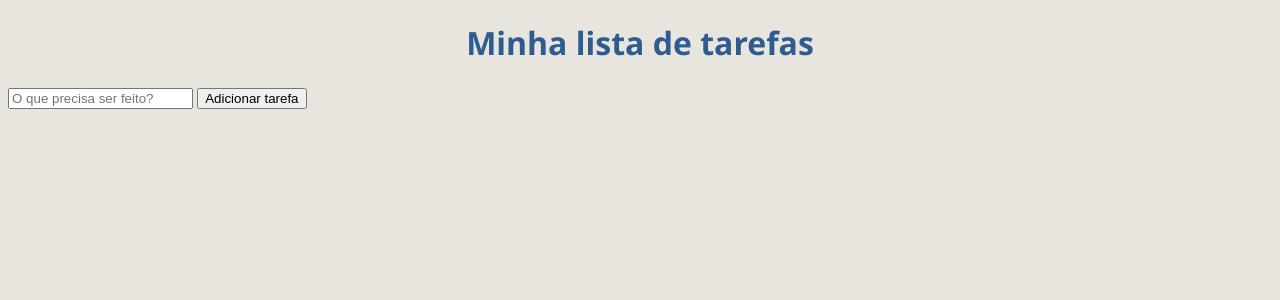
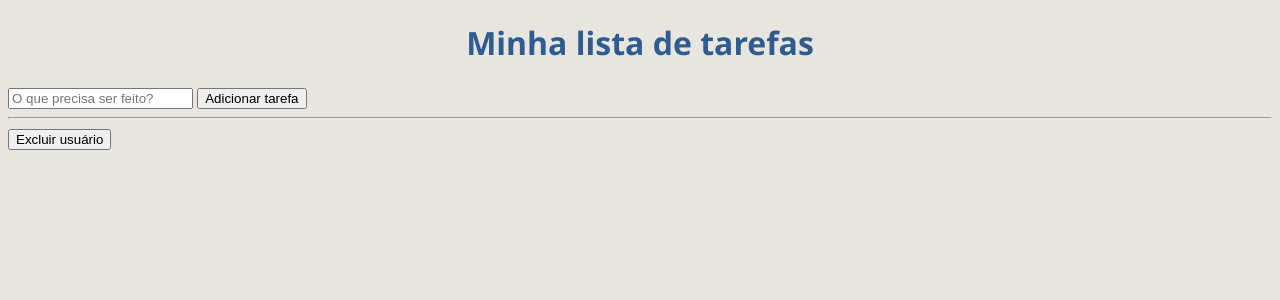
Before and after one commit to giov8/lista-de-tarefas, a Flask app: page /lista in a window 1280 px wide. Shown: the top 300 px of the page. Run offline with Flask 3, Linux system fonts and the light colour scheme; a user stored in the database is signed in; data comes from the database, SQL or seed files in the repository; both versions use the stored data as it was after the commit.

Commit message:
marcar tarefa, excluir tarefa, excluir usuario

```diff
--- a/app.py
+++ b/app.py
@@ -52,6 +52,33 @@ def criar_tarefa():
     else:
         return "Ocorreu um erro ao cadastrar a tarefa"
 
+@app.route('/tarefas/atualizar/<int:id>', methods=["GET"])
+def marcar_tarefa_como_feita(id):
+
+    if database.marcar_tarefa_como_feita(id):
+        return redirect(url_for('lista'))
+    else:
+        return "Ocorreu um erro ao marcar a tarefa como feita"
+
+
+@app.route('/tarefas/excluir/<int:id>', methods=["GET"])
+def excluir_tarefa(id):
+
+    email = session['usuario'] # pega o e-mail da sessão para verificar se é o dono da tarefa
+
+    if database.excluir_tarefa(id, email):
+        return redirect(url_for('lista'))
+    else:
+        return "Ocorreu um erro ao excluir a tarefa"
+
+@app.route('/excluir_usuario')
+def excluir_usuario():
+    email = session['usuario']
+
+    if database.excluir_usuario(email):
+        return redirect(url_for('hello'))
+    else:
+        return "Ocorreu um erro ao excluir o usuário"
 
 if __name__ == '__main__':
     app.run(debug=True)
--- a/database.py
+++ b/database.py
@@ -76,5 +76,48 @@ def buscar_tarefas(email):
     tarefas = cursor.fetchall() # Busca todos os resultados do select e guarda em "tarefas"
     return tarefas
 
+def marcar_tarefa_como_feita(id):
+    conexao = conectar_banco()
+    cursor = conexao.cursor()
+    # Vai buscar no banco para ver se a tarefa está concluida ou não
+    cursor.execute('''SELECT esta_concluida FROM tarefas WHERE id=?''', (id,))
+    esta_concluida = cursor.fetchone()
+    esta_concluida = esta_concluida[0]
+    print(esta_concluida)
+
+    if (esta_concluida):
+        esta_concluida = False
+    else:
+        esta_concluida = True
+
+    cursor.execute('''UPDATE tarefas set esta_concluida = ? where id = ?''', (esta_concluida, id))
+    conexao.commit()
+    return True
+
+def excluir_tarefa(id, email):
+    conexao = conectar_banco()
+    cursor = conexao.cursor()
+
+    # Verificar se o email que quer excluir a tarefa é realmente dono da tarefa
+    cursor.execute('''SELECT email_usuario FROM tarefas WHERE id=?''', (id,))
+    conexao.commit()
+    email = cursor.fetchone()
+    print(email[0])
+    print("email enviado: ", email)
+    if (email[0] != email[0]):
+        return False
+    else:
+        cursor.execute('''DELETE FROM tarefas WHERE id=?''', (id,))
+        conexao.commit()
+        return True
+
+def excluir_usuario(email):
+    conexao = conectar_banco()
+    cursor = conexao.cursor()
+    cursor.execute('DELETE FROM tarefas WHERE email_usuario=?',(email,))
+    cursor.execute('DELETE FROM usuarios WHERE email=?',(email,))
+    conexao.commit()
+    return True
+
 if __name__ == '__main__':
     criar_tabelas()
--- a/templates/lista.html
+++ b/templates/lista.html
@@ -8,6 +8,8 @@
 </head>
 <body>
     <h1>Minha lista de tarefas</h1>
+
+
     <div class="formulario">
         <form action="/criar_tarefa" method="POST">
             <input type="text" id="conteudo"
@@ -15,12 +17,21 @@
             <button type="submit" class="btn">Adicionar tarefa</button>
         </form>
     </div>
+    <hr>
     {% for tarefa in tarefas %}
-        <p>{{ tarefa }}</p>
-        <p>{{ tarefa[0] }}</p>
-        <p>{{ tarefa[1] }}</p>
-        <p>{{ tarefa[2] }}</p>
+        <label class="checkbox">
+            <input type="checkbox" {{ "checked" if tarefa[2] else "" }}
+            onclick="window.location.href='/tarefas/atualizar/{{ tarefa[0] }}'">
+            {{ tarefa[1] }}
+        </label>
+        <input type="button"
+            onclick="window.location.href='/tarefas/excluir/{{ tarefa[0] }}'" value="Excluir">
+        <!-- <input type="button"
+        onclick="window.location.href='/tarefas/editar/{{ tarefa[0] }}'" value="Editar"> -->
         <hr>
     {% endfor %}
+
+    <input type="button"
+    onclick="window.location.href='/excluir_usuario'" value="Excluir usuário">
 </body>
 </html>
```
Also changed, not shown: tarefas.db.
